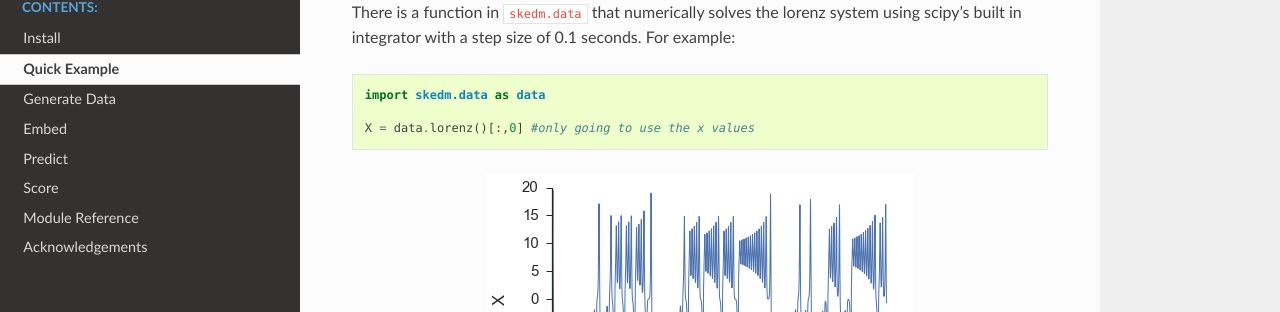
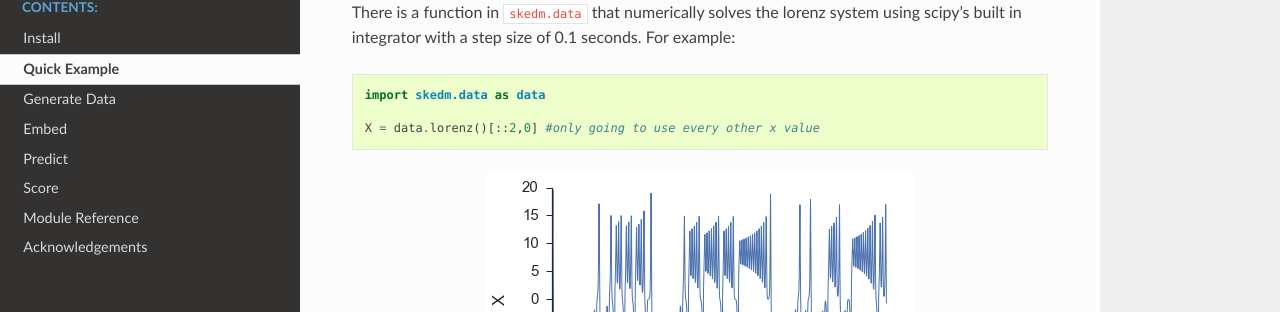
Before and after one commit to nickc1/skedm, a Sphinx documentation site: the page built from docs/quick-example.rst, in a window 1280 px wide and 900 px high, scrolled down 379 px. Shown: the part 139-451 px from the top of the window. Built offline with Sphinx 7.4.7 and the Read the Docs theme 2.0.0, drawn with Linux system fonts in a browser that asks for light colours.

Commit message:
fixed a code example typo

```diff
--- a/docs/quick-example.rst
+++ b/docs/quick-example.rst
@@ -20,7 +20,7 @@
 
   import skedm.data as data
 
-  X = data.lorenz()[:,0] #only going to use the x values
+  X = data.lorenz()[::2,0] #only going to use every other x value
 
 .. image:: /_static/edm/lorenz.png
    :align: center
```
